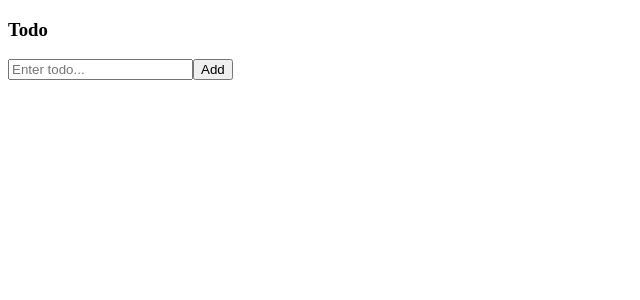
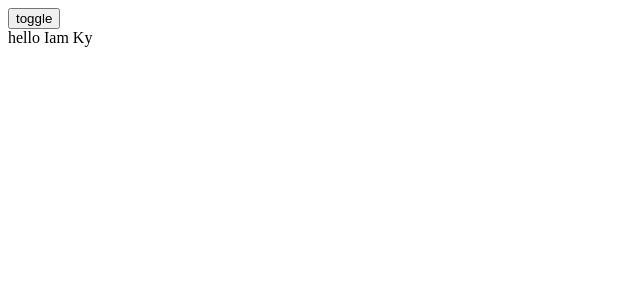
Before and after one commit to thanky1810/basicReact, a React (Vite) app: page / in a window 1280 px wide. Shown: the top 300 px of the page, without its empty margins (0-640 px from the left). Built offline with nearby package versions, Linux system fonts and the light colour scheme.

Commit message:
useContext

```diff
--- a/src/main.jsx
+++ b/src/main.jsx
@@ -1,9 +1,12 @@
 import { StrictMode } from "react";
 import { createRoot } from "react-dom/client";
 import "./index.css";
-import App from "./useReducer";
+import App from "./useContext/App";
+import { ThemeProvider } from "./useContext/ThemeContext";
 createRoot(document.getElementById("root")).render(
   <StrictMode>
-    <App></App>
+    <ThemeProvider>
+      <App />
+    </ThemeProvider>
   </StrictMode>
 );
--- /dev/null
+++ b/src/useContext/App.jsx
@@ -0,0 +1,21 @@
+import { useContext } from "react";
+import Content from "./Content";
+import { ThemeContext } from "./ThemeContext";
+//Context
+//1. create context
+//2. provider
+//3. consumer
+
+function App() {
+  const toggleTheme = useContext(ThemeContext);
+
+  console.log(toggleTheme);
+  return (
+    <div>
+      <button onClick={toggleTheme.toggleTheme}>toggle</button>
+      <Content />
+    </div>
+  );
+}
+
+export default App;
--- /dev/null
+++ b/src/useContext/Content.jsx
@@ -0,0 +1,7 @@
+import Hello from "./Hello";
+
+function Content() {
+  return <Hello />;
+}
+
+export default Content;
--- /dev/null
+++ b/src/useContext/Hello.jsx
@@ -0,0 +1,9 @@
+import { useContext } from "react";
+import { ThemeContext } from "./ThemeContext";
+
+function Hello() {
+  const theme = useContext(ThemeContext);
+  return <div className={theme.theme}>hello Iam Ky</div>;
+}
+
+export default Hello;
--- /dev/null
+++ b/src/useContext/ThemeContext.jsx
@@ -0,0 +1,21 @@
+import { useState, createContext } from "react";
+
+const ThemeContext = createContext();
+
+function ThemeProvider({ children }) {
+  const [theme, setTheme] = useState("dark");
+
+  const toggleTheme = () => {
+    setTheme(theme === "dark" ? "light" : "dark");
+  };
+
+  const value = {
+    theme,
+    toggleTheme,
+  };
+  return (
+    <ThemeContext.Provider value={value}>{children}</ThemeContext.Provider>
+  );
+}
+
+export { ThemeContext, ThemeProvider };
```
